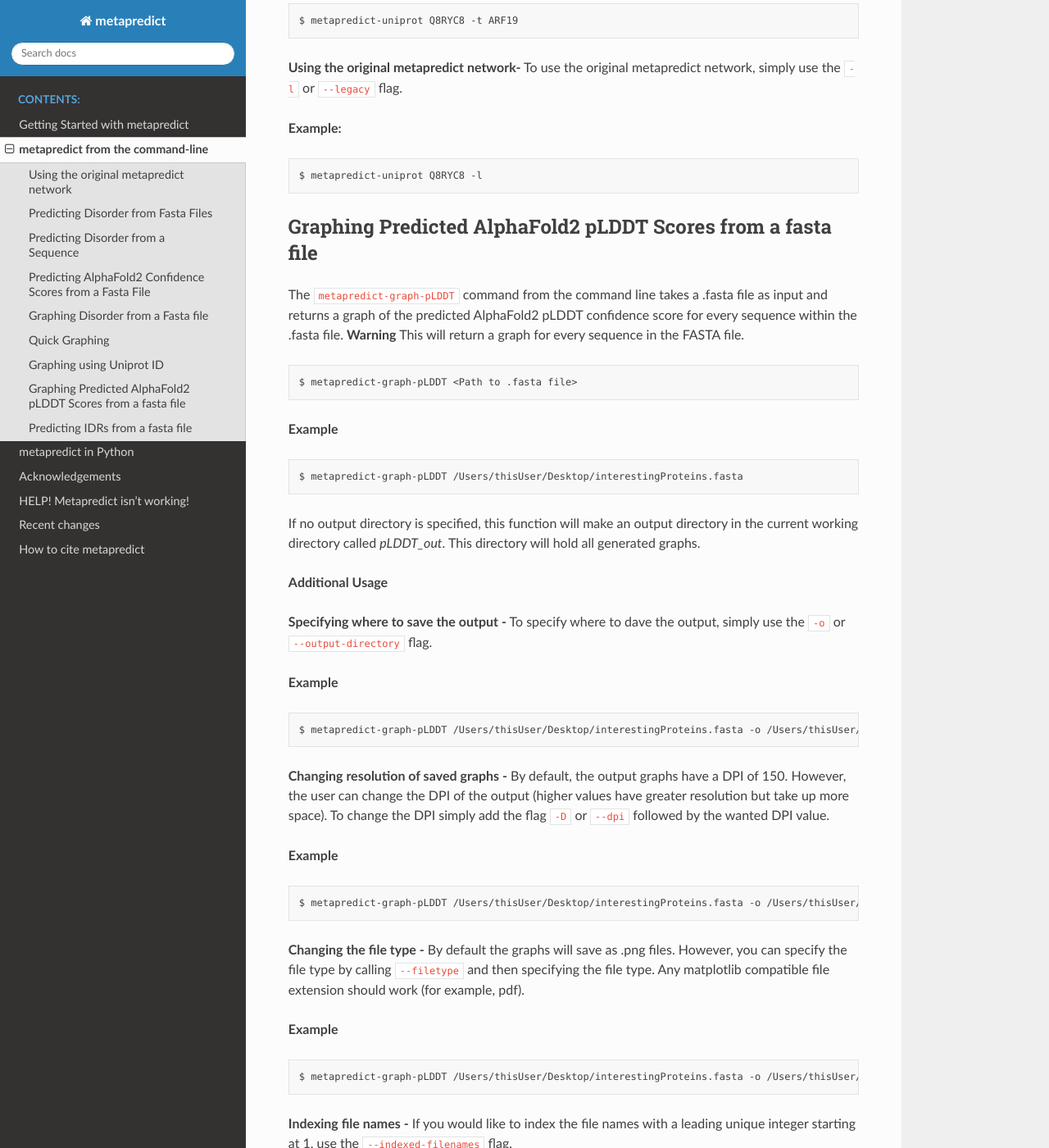
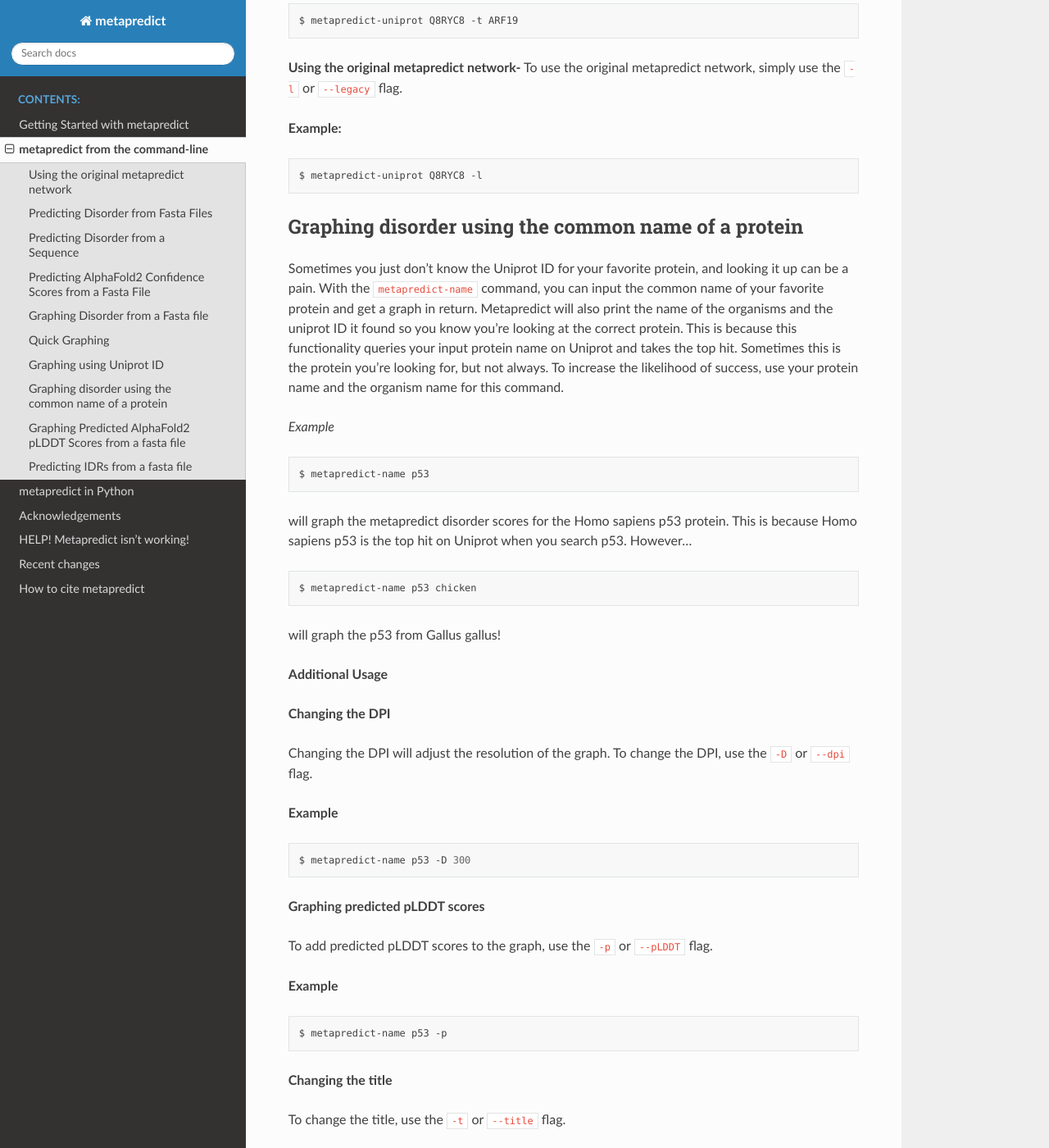
Before and after one commit to idptools/metapredict, a Sphinx documentation site: the page built from docs/usage/command-line.rst, in a window 1280 px wide and 1400 px high, scrolled down 5694 px. Shown: the whole window at 82% size. Built offline with Sphinx 7.4.7 and the Read the Docs theme 2.0.0, drawn with Linux system fonts in a browser that asks for light colours; pages that are not in the unit, such as notebooks, are missing from menus; the version number could not be read and is left out; some of the changed text lies outside the part shown.

Commit message:
Added functionality to graph disorder from command line using common protein name

```diff
--- a/docs/changes.rst
+++ b/docs/changes.rst
@@ -5,6 +5,11 @@ About
 ------
 
 This section is a log of recent changes with metapredict. My hope is that as I change things, this section can help you figure out why a change was made and if it will break any of your current work flows. The first major changes were made for the 0.56 release, so tracking will start there.
+
+V2.01
+------
+Changes:
+Added functionality to graph the disorder of a protein by specifying its common name using the *metapredict-name* command.
 
 
 V2.0
--- a/docs/usage/command-line.rst
+++ b/docs/usage/command-line.rst
@@ -271,6 +271,94 @@ To use the original metapredict network, simply use the ``-l`` or ``--legacy`` f
     $ metapredict-uniprot Q8RYC8 -l
 
 
+Graphing disorder using the common name of a protein
+-----------------------------------------------------
+
+Sometimes you just don't know the Uniprot ID for your favorite protein, and looking it up can be a pain. With the ``metapredict-name`` command, you can input the common name of your favorite protein and get a graph in return. Metapredict will also print the name of the organisms and the uniprot ID it found so you know you're looking at the correct protein. This is because this functionality queries your input protein name on Uniprot and takes the top hit. Sometimes this is the protein you're looking for, but not always. To increase the likelihood of success, use your protein name and the organism name for this command.
+
+*Example*
+
+.. code-block:: bash
+
+    $ metapredict-name p53
+
+will graph the metapredict disorder scores for the Homo sapiens p53 protein. This is because Homo sapiens p53 is the top hit on Uniprot when you search p53. However...
+
+.. code-block:: bash
+
+    $ metapredict-name p53 chicken
+
+will graph the p53 from Gallus gallus!
+
+**Additional Usage**
+
+**Changing the DPI**
+
+Changing the DPI will adjust the resolution of the graph. To change the DPI, use the ``-D`` or ``--dpi`` flag.
+
+**Example**
+
+.. code-block:: bash
+
+    $ metapredict-name p53 -D 300
+
+
+**Graphing predicted pLDDT scores**
+
+To add predicted pLDDT scores to the graph, use the ``-p`` or ``--pLDDT`` flag.
+
+**Example**
+
+.. code-block:: bash
+
+    $ metapredict-name p53 -p
+
+
+**Changing the title**
+
+To change the title, use the ``-t`` or ``--title`` flag.
+
+**Example**
+
+.. code-block:: bash
+
+    $ metapredict-name p53 -t my_cool_graph_of_p53
+
+
+**Using the legacy version of metapredict**
+
+To use the legacy version of metapredict for your disorder scores, use the ``-l`` or ``--legacy`` flag.
+
+**Example**
+
+.. code-block:: bash
+
+    $ metapredict-name p53 -l
+
+
+**Printing the full Uniprot ID to your terminal**
+
+To have your terminal print the entire Uniprot ID as well as the full protein sequence from your specified protein upon graphing, use the ``-v`` or ``--verbose`` flag.
+
+**Example**
+
+.. code-block:: bash
+
+    $ metapredict-name p53 -v
+
+
+**Turning off all printing to the terminal**
+
+By default, the *metapredict-name* command prints the uniprot ID as well as other information related to your protein to the terminal. The purpose of this is to make it explicitely clear which protein was graphed because grabbing the top hit from Uniprot *does not gaurentee* that it is the protein you want or expected. However, this behavior can be turned off by using the ``-s`` or ``--silent`` flag.
+
+**Example**
+
+.. code-block:: bash
+
+    $ metapredict-name p53 -s
+
+
+
 Graphing Predicted AlphaFold2 pLDDT Scores from a fasta file
 -------------------------------------------------------------------
 
```
Also changed, not shown: README.md (+78 -0 lines), 2 other files.
